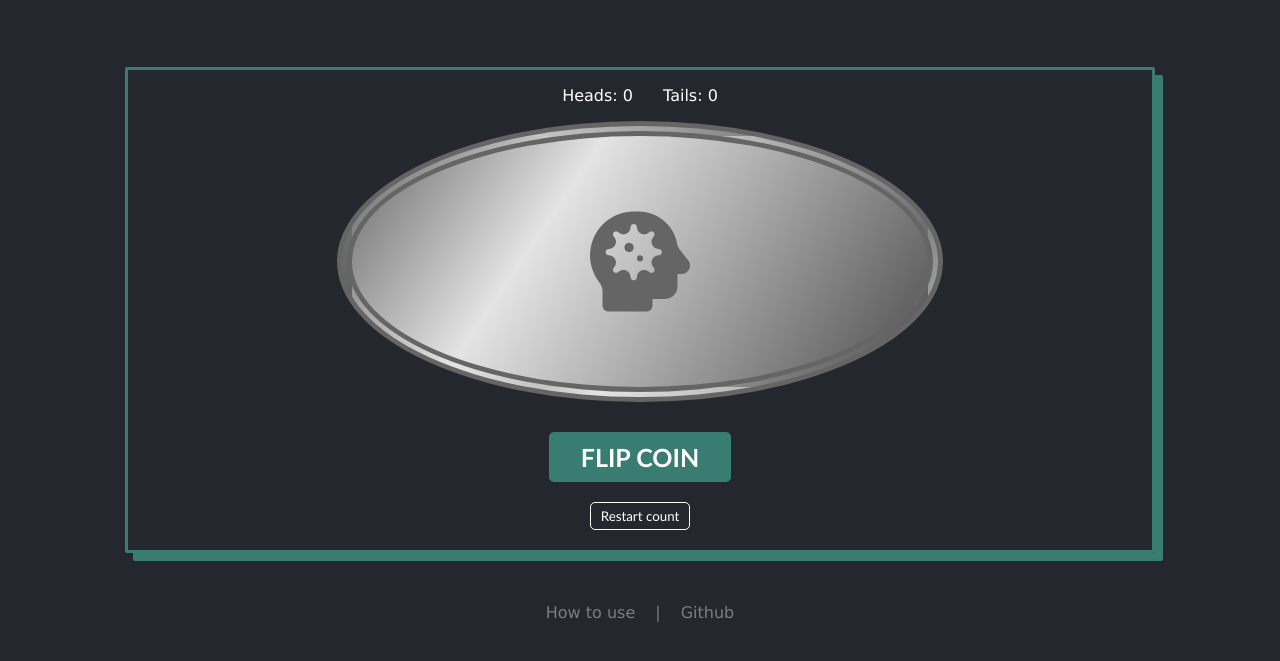
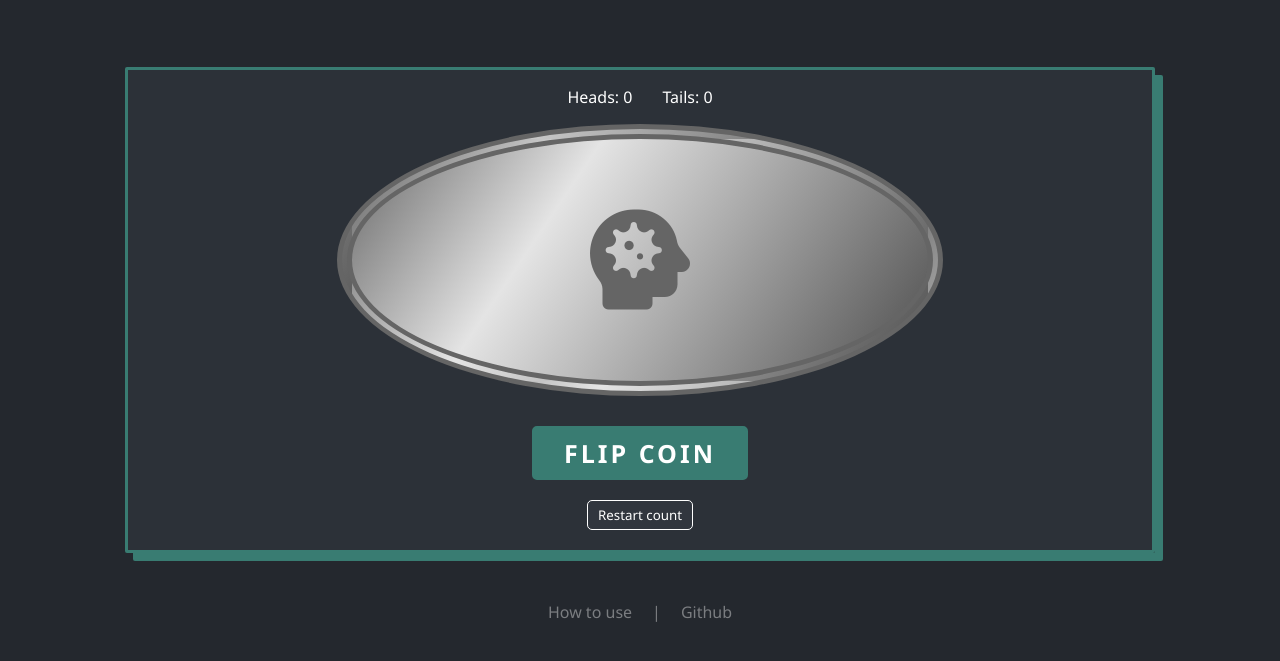
Before and after one commit to RocioAlonsoDev/heads-or-tails-F5, a website: page public/index.html in a window 1280 px wide. Shown: the part 129-790 px from the top of the page. Drawn offline with Linux system fonts and the light colour scheme.

Commit message:
v1.0.6 // fixed styles

```diff
--- a/public/index.html
+++ b/public/index.html
@@ -25,7 +25,8 @@
         </section>
 
         <section id="coin">
-            <i class="fa-solid fa-head-side-virus"></i>
+            <div id="heads"><i class="fa-solid fa-head-side-virus"></i></div>
+            <div id="tails"></div>
         </section>
 
         <section id="controls">
--- /dev/null
+++ b/src/sass/_variables.scss
@@ -0,0 +1,11 @@
+$background:#24282e;
+$cardBackground:#397c72;
+$cardAccent:#919e3d;
+$translucent:#ffffff65;
+
+@mixin flexbox(){
+    display: flex;
+    flex-direction: column;
+    align-items: center;
+    justify-content: center;
+}
--- a/src/sass/main.scss
+++ b/src/sass/main.scss
@@ -1,2 +1,2 @@
-@import 'coin.scss';
 @import 'styles.scss';
+@import 'variables';
--- a/src/sass/styles.scss
+++ b/src/sass/styles.scss
@@ -1,98 +1,116 @@
-$background:#24282e;
-$cardBackground:#397c72;
-$cardAccent:#bfcd64;
-$translucent:#ffffff65;
+@import 'variables';
 
 
-@mixin flexbox(){
-    display: flex;
-    flex-direction: column;
-    align-items: center;
-    justify-content: center;
-}
 
 body{
+
     @include flexbox;
     background-color:$background;
-    font-family:'Lucida Sans', 'Lucida Sans Regular', 'Lucida Grande', 'Lucida Sans Unicode', Geneva, Verdana, sans-serif;
+    font-family: 'Segoe UI', Tahoma, Geneva, Verdana, sans-serif;
     padding: 0;
     margin: 0;
     height: 100vh;
 
     header{
+
         @include flexbox;
         width: 100%;
         height: 25vh;
 
         h1{
+
             text-align: center;
             color: white;
             font-family: 'Wix Madefor Display', sans-serif;
             font-size: 45px;
+
         }
+
     }
+
     main{
+
+        background-color: #393f4868;
         @include flexbox;
         border:$cardBackground 3px solid;
         border-radius: 2px;
         width: 80%;
         height: 60vh;
         box-shadow: $cardBackground 8px 8px;
+
         section#score{
+
             display: flex;
             flex-direction: row;
             gap: 30px;
             color: white;
             font-weight: 400;
+
         }
+
         section#coin{
+
             @include flexbox;
             width: 45vw;
             height: 45vw;
-            background: rgb(101,101,101);
-            background: linear-gradient(124deg, rgba(101,101,101,1) 0%, rgba(228,228,228,1) 34%, rgba(77,77,77,1) 100%);
-            border: rgb(101,101,101) 15px double;
+            background: #656565;
+            background: linear-gradient(124deg, #656565 0%, rgba(228,228,228,1) 34%, #4d4d4d 100%);
+            border: #656565 15px double;
             border-radius: 50%;
             margin: 0 0 30px 0;
 
             i{
+
                 font-size:100px;
-                color: rgb(101,101,101);
+                color: #656565;
+
             }
         }
 
         section#controls{
+
             @include flexbox;
             gap: 20px;
-            font-family:'Gill Sans', 'Gill Sans MT', Calibri, 'Trebuchet MS', sans-serif;
+
+            button{
+
+                color: white;
+                font-family:'Segoe UI', Tahoma, Geneva, Verdana, sans-serif;
+
+            }
 
             button:nth-of-type(1){
+
                 background-color: $cardBackground;
                 border-radius: 5px;
                 font-size: 25px;
                 padding: 8px 30px;
                 border: $cardBackground 2px solid;
-                color: white;
-                font-family:'Trebuchet MS', 'Lucida Sans Unicode', 'Lucida Grande', 'Lucida Sans', Arial, sans-serif;
-                font-weight: 700;
+                font-weight: 600;
+                letter-spacing: 3px;
+
             }
             button:nth-of-type(1):hover{
+
                 background-color: $cardAccent;
                 border: $cardAccent 2px solid;
                 color:white;
+
             }
             button:nth-of-type(2){
-                background-color: $background;
+
+                background-color: #393f4868;
                 border: white 1px solid;
                 border-radius: 5px;
                 padding: 5px 10px;
-                color: white;
-                font-family:'Gill Sans', 'Gill Sans MT', Calibri, 'Trebuchet MS', sans-serif;
                 margin-bottom: 20px;
+
             }
             button:nth-of-type(2):hover{
+
                 background-color: white;
                 color: $cardBackground;
+
 
             }
 
@@ -112,4 +130,22 @@ body{
             text-decoration: none;
         }
     }
+
+    @keyframes spin-tails{
+        0%{
+            transform: rotateX(0);
+        }
+        100%{
+            transform: rotateX(1980deg);
+        }
+    }
+    @keyframes spin-heads{
+        0%{
+            transform: rotateX(0);
+        }
+        100%{
+            transform: rotateX(2160deg);
+        }
+    }
+
 }
```
Also changed, not shown: public/styles/styles.css, src/sass/coin.scss (deleted), 1 other file.
